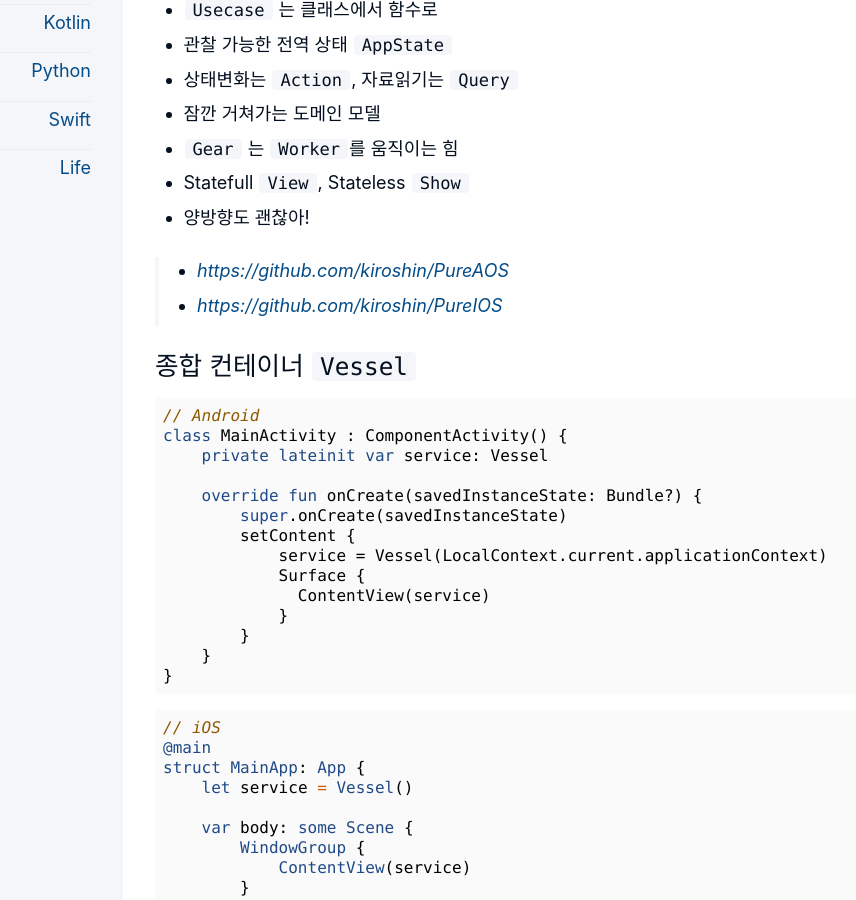
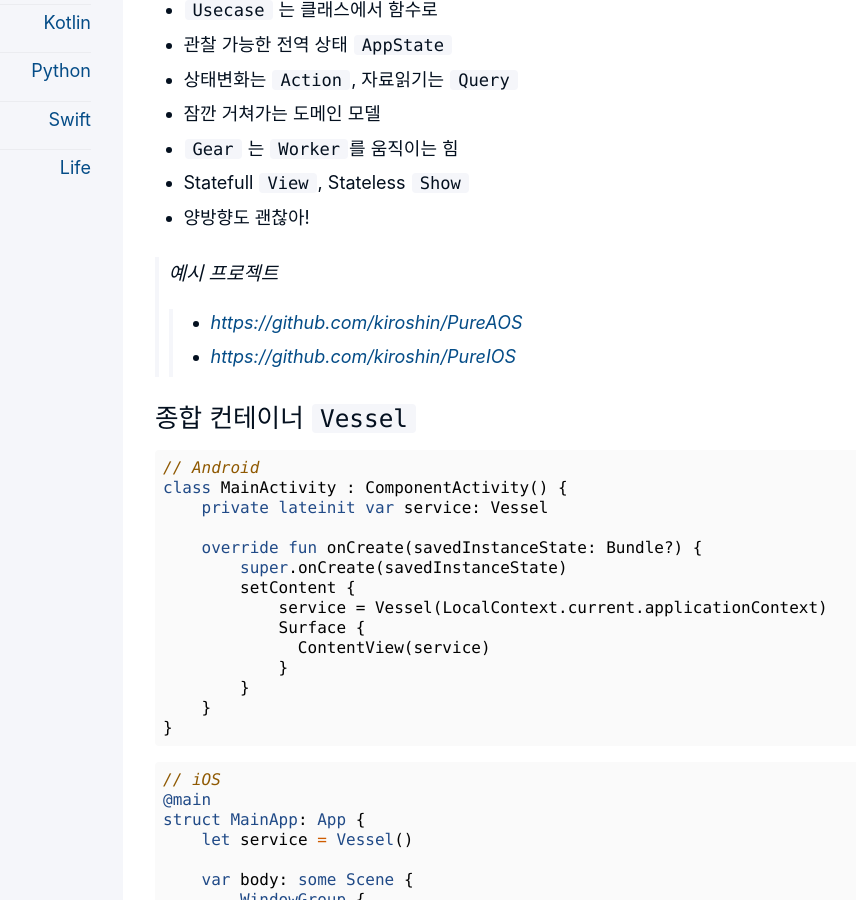
Before and after one commit to kiroshin/kiroshin.github.io, a Jekyll site: the page built from _posts/2024-07-22-hello-pure.md, in a window 1280 px wide and 900 px high, scrolled down 1337 px. Shown: the whole window, without its empty margins (197-1053 px from the left). Built offline with Jekyll 4.4.1, drawn with Linux system fonts in a browser that asks for light colours.

Commit message:
Update 2024-07-22-hello-pure.md

```diff
--- a/_posts/2024-07-22-hello-pure.md
+++ b/_posts/2024-07-22-hello-pure.md
@@ -31,8 +31,9 @@ brief: 저는 클린 아키텍처의 기본 개념에 앱상태를 좀 간략히
 - Statefull `View`, Stateless `Show`
 - 양방향도 괜찮아!
 
-> * <https://github.com/kiroshin/PureAOS>
-> * <https://github.com/kiroshin/PureIOS>
+> 예시 프로젝트
+>> * <https://github.com/kiroshin/PureAOS>
+>> * <https://github.com/kiroshin/PureIOS>
 
 
 ## 종합 컨테이너 `Vessel`
```
